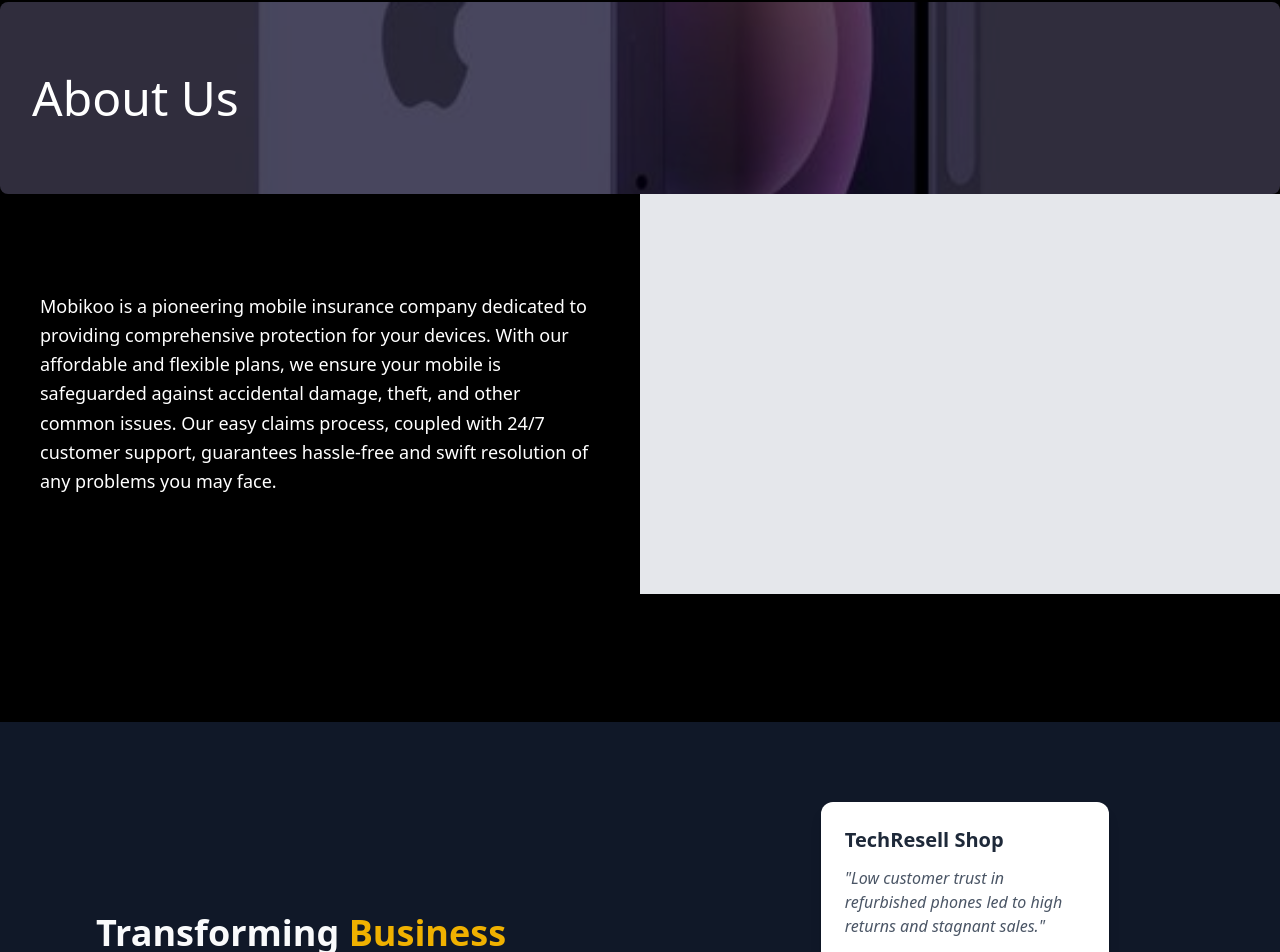
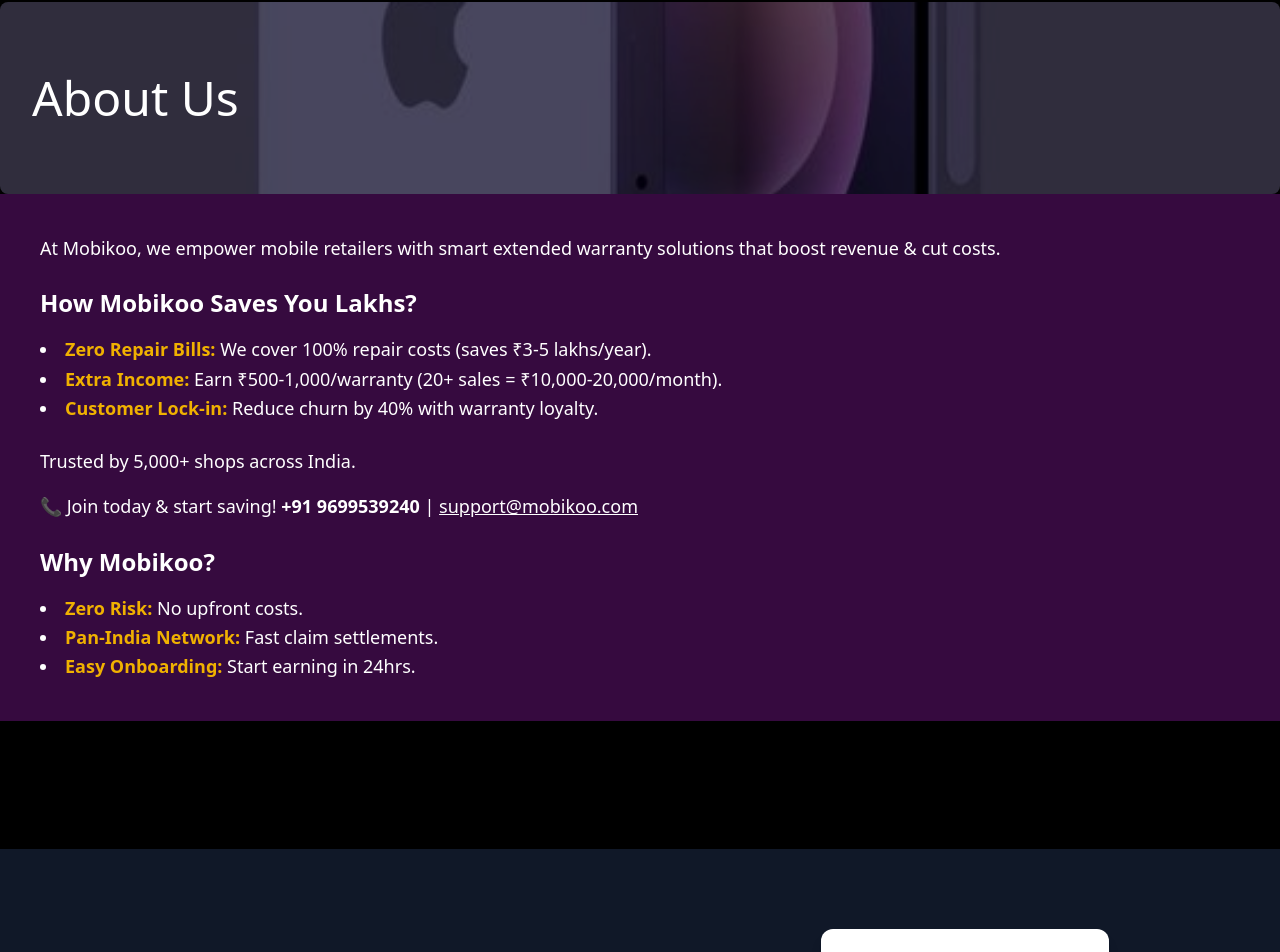
Before and after one commit to aspivisionsolutions/mobikoo, a React (Vite) app in the folder mobikoo-client/: page / in a window 1280 px wide. Shown: the part 2532-3484 px from the top of the page. Built offline with nearby package versions, Linux system fonts and the light colour scheme; no server answers.

Commit message:
about comp

```diff
--- a/mobikoo-client/src/pages/LandingPage.jsx
+++ b/mobikoo-client/src/pages/LandingPage.jsx
@@ -797,28 +797,48 @@
         {/* Content section with description and phone images */}
         <div className='flex flex-col md:flex-row'>
           {/* Left text section */}
-          <div className='w-full md:w-1/2 p-10 flex items-center h-[400px] relative'> {/* Added relative */}
-            <div className='absolute inset-0 bg-[url("/sux.jpg")] bg-cover bg-center opacity-30'></div> {/* Opacity applied only to background */}
-            <div className='z-10'> {/* Added z-10 to ensure text is on top */}
-              <p className='text-lg text-bold leading-relaxed text-white'>
-                Mobikoo is a pioneering mobile insurance company dedicated to
-                providing comprehensive protection for your devices. With our
-                affordable and flexible plans, we ensure your mobile is
-                safeguarded against accidental damage, theft, and other common
-                issues. Our easy claims process, coupled with 24/7 customer
-                support, guarantees hassle-free and swift resolution of any
-                problems you may face.
-              </p>
-            </div>
-          </div>
+          <div className='w-full p-10 flex items-center h-auto relative' style={{backgroundColor: '#360A3F'}}>
+  <div className='relative inset-0 opacity-30' style={{ backgroundColor: 'purple' }}></div>
+  <div className='z-10'>
+    <p className='text-lg leading-relaxed text-white mb-6'>
+      At Mobikoo, we empower mobile retailers with smart extended warranty solutions that boost revenue & cut costs.
+    </p>
+    <h3 className='text-2xl font-bold text-white mb-4'>How Mobikoo Saves You Lakhs?</h3>
+    <ul className='list-disc list-inside text-lg leading-relaxed text-white mb-6'>
+      <li>
+        <span className='text-yellow-500 font-bold'>Zero Repair Bills:</span> We cover 100% repair costs (saves ₹3-5 lakhs/year).
+      </li>
+      <li>
+        <span className='text-yellow-500 font-bold'>Extra Income:</span> Earn ₹500-1,000/warranty (20+ sales = ₹10,000-20,000/month).
+      </li>
+      <li>
+        <span className='text-yellow-500 font-bold'>Customer Lock-in:</span> Reduce churn by 40% with warranty loyalty.
+      </li>
+    </ul>
+    <p className='text-lg leading-relaxed text-white mb-4'>
+      Trusted by 5,000+ shops across India.
+    </p>
+    <p className='text-lg leading-relaxed text-white mb-6'>
+      📞 Join today & start saving! <span className='font-bold'>+91 9699539240</span> | <a href="mailto:support@mobikoo.com" className='underline'>support@mobikoo.com</a>
+    </p>
+    <h3 className='text-2xl font-bold text-white mb-4'>Why Mobikoo?</h3>
+    <ul className='list-disc list-inside text-lg leading-relaxed text-white'>
+      <li>
+        <span className='text-yellow-500 font-bold'>Zero Risk:</span> No upfront costs.
+      </li>
+      <li>
+        <span className='text-yellow-500 font-bold'>Pan-India Network:</span> Fast claim settlements.
+      </li>
+      <li>
+        <span className='text-yellow-500 font-bold'>Easy Onboarding:</span> Start earning in 24hrs.
+      </li>
+    </ul>
+  </div>
+</div>
 
 
           {/* Right image section */}
-          <div className='w-full md:w-1/2 bg-gray-200 flex justify-center bg-[url("/ip.jpg")] bg-cover bg-center items-center h-[400px]'>
-            <div className='relative w-full h-64'>
 
-            </div>
-          </div>
         </div>
 
       </div>
```
